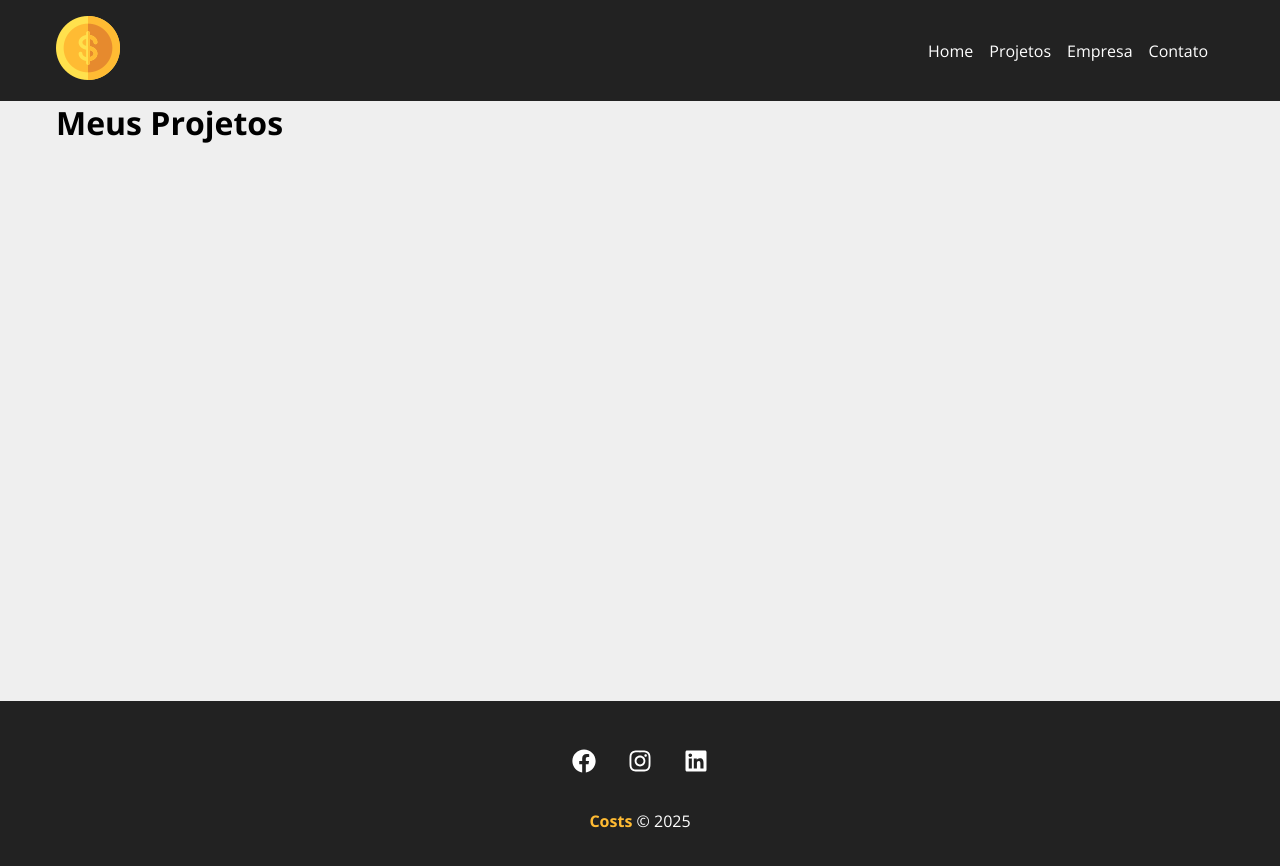
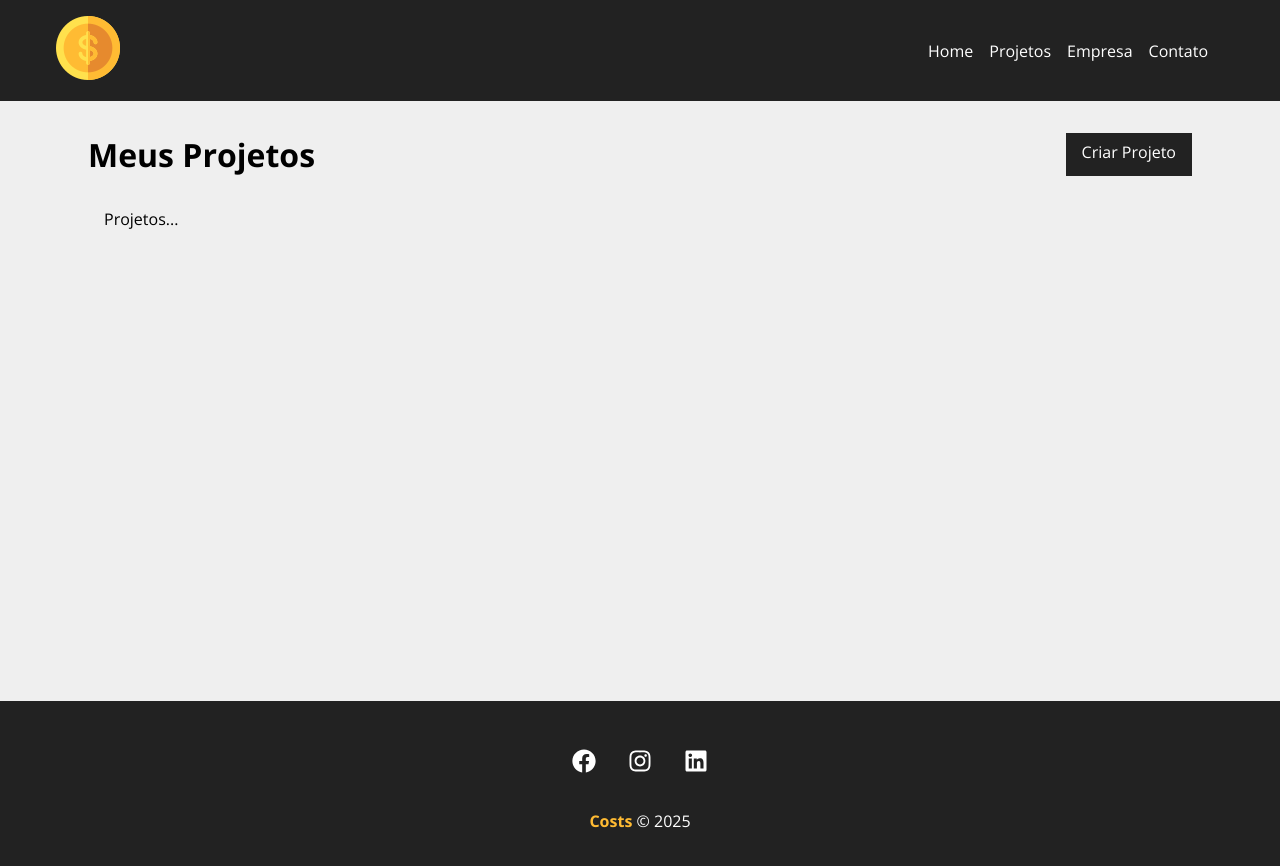
Before and after one commit to guilhermecolares/Projeto-Costs, a React (Create React App) app: page /projects in a window 1280 px wide. Shown: the top 866 px of the page. Built offline with nearby package versions, Linux system fonts and the light colour scheme; the HTML template or start-up script is replaced by a standard one.

Commit message:
CRIANDO A PARTE VISUAL DE PROJECT

```diff
--- a/src/components/pages/Projects.js
+++ b/src/components/pages/Projects.js
@@ -1,6 +1,10 @@
 import { useLocation } from "react-router-dom"
 
 import Message from "../layout/Message"
+import Container from "../layout/Container"
+import LinkButton from "../layout/LinkButton"
+
+import styles from "./styles/Projects.module.css"
 
 function Projects() {
 
@@ -11,11 +15,19 @@
     }
 
     return (
-        <div>
-            <h1>Meus Projetos</h1>
+        <div className={styles.project_container}>
+            <div className={styles.title_container}>
+                <h1>Meus Projetos</h1>
+                <LinkButton to='/newproject' text='Criar Projeto' />
+            </div>
+
             {msg &&
                 <Message text={msg} type='success' />
             }
+
+            <Container customClass='start'>
+                <p>Projetos...</p>
+            </Container>
         </div>
     )
 }
--- a/src/components/pages/styles/Projects.module.css
+++ b/src/components/pages/styles/Projects.module.css
@@ -0,0 +1,10 @@
+.project_container {
+    width: 100%;
+    padding: 2em;
+}
+
+.title_container {
+    display: flex;
+    justify-content: space-between;
+    margin-bottom: 2em
+}
```
